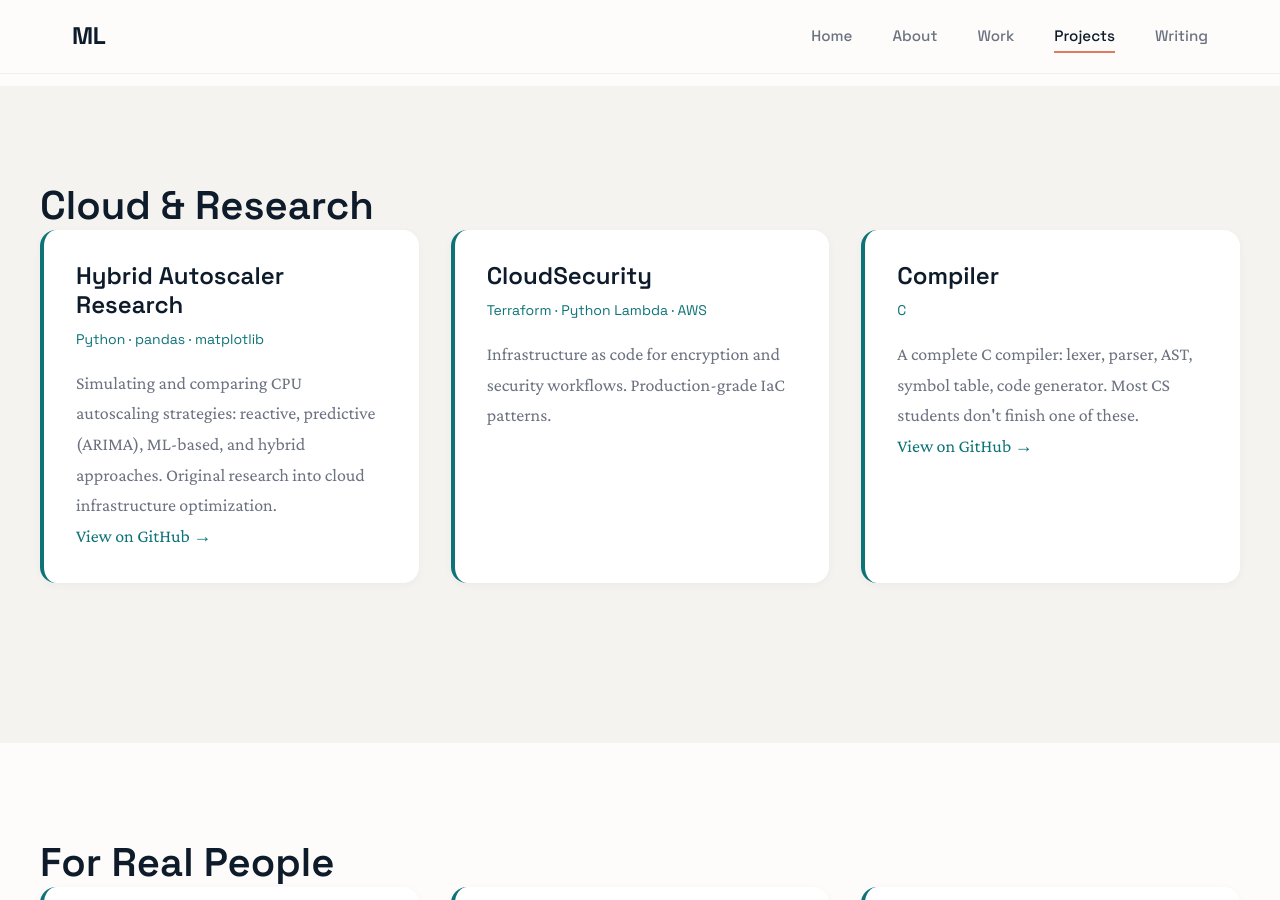
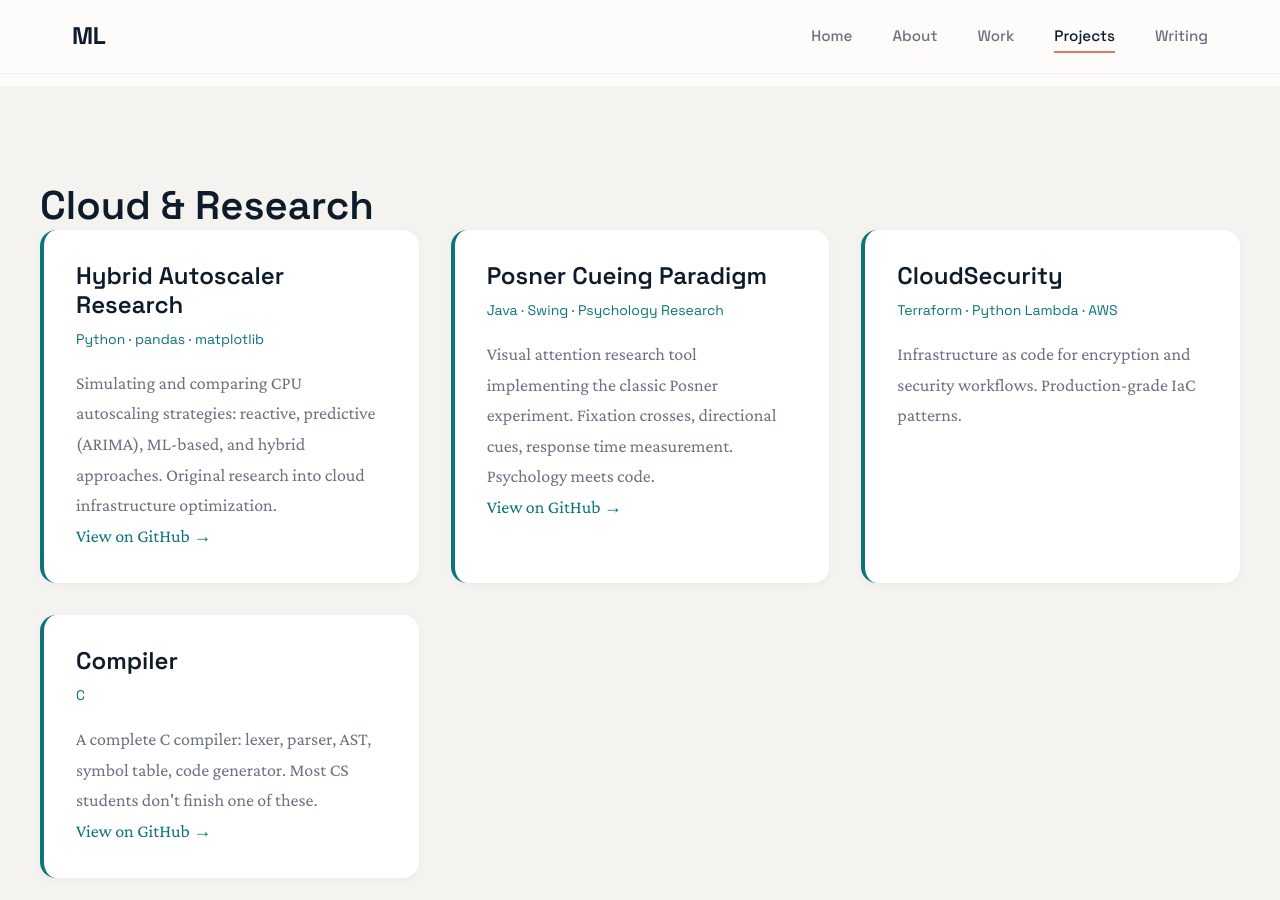
Before and after one commit to Masha-L/masha-l.github.io, a Jekyll site: the page built from projects.md, in a window 1280 px wide and 900 px high, scrolled down 1012 px. Built offline with Jekyll 4.4.1, drawn with Linux system fonts in a browser that asks for light colours.

Commit message:
Add ActionIQ, Mount Holyoke, ACM-W, and Posner project

```diff
--- a/projects.md
+++ b/projects.md
@@ -44,6 +44,12 @@ permalink: /projects/
         <p class="team-type">Python · pandas · matplotlib</p>
         <p>Simulating and comparing CPU autoscaling strategies: reactive, predictive (ARIMA), ML-based, and hybrid approaches. Original research into cloud infrastructure optimization.</p>
         <p><a href="https://github.com/Masha-L/hybrid_autoscaler_research">View on GitHub →</a></p>
+      </div>
+      <div class="team-card">
+        <h3>Posner Cueing Paradigm</h3>
+        <p class="team-type">Java · Swing · Psychology Research</p>
+        <p>Visual attention research tool implementing the classic Posner experiment. Fixation crosses, directional cues, response time measurement. Psychology meets code.</p>
+        <p><a href="https://github.com/Masha-L/Posner">View on GitHub →</a></p>
       </div>
       <div class="team-card">
         <h3>CloudSecurity</h3>
```
Also changed, not shown: about.md (+2 -1 lines), work.md (+6 -0 lines).
